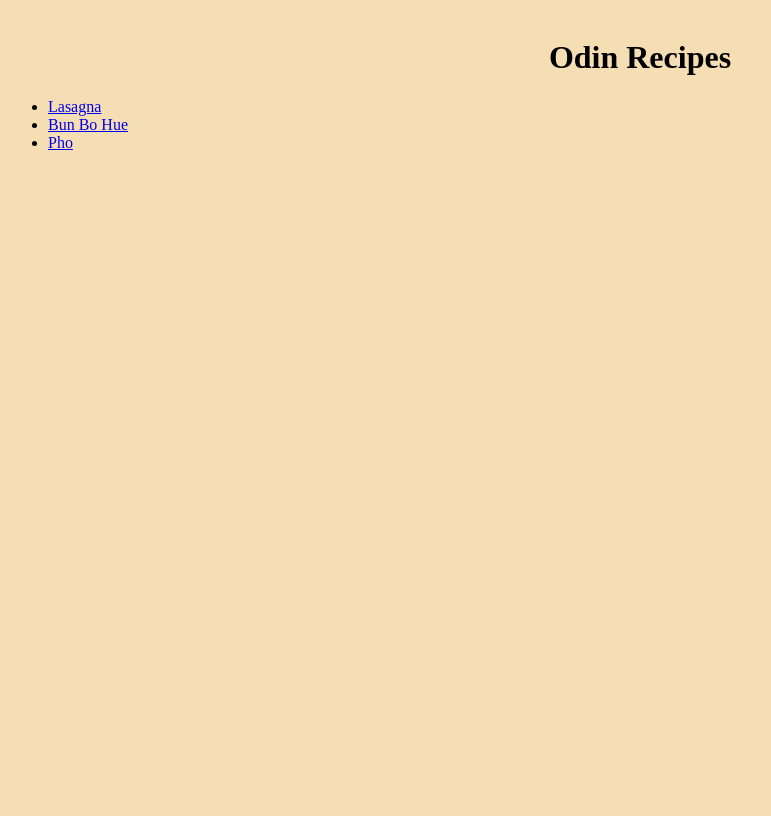
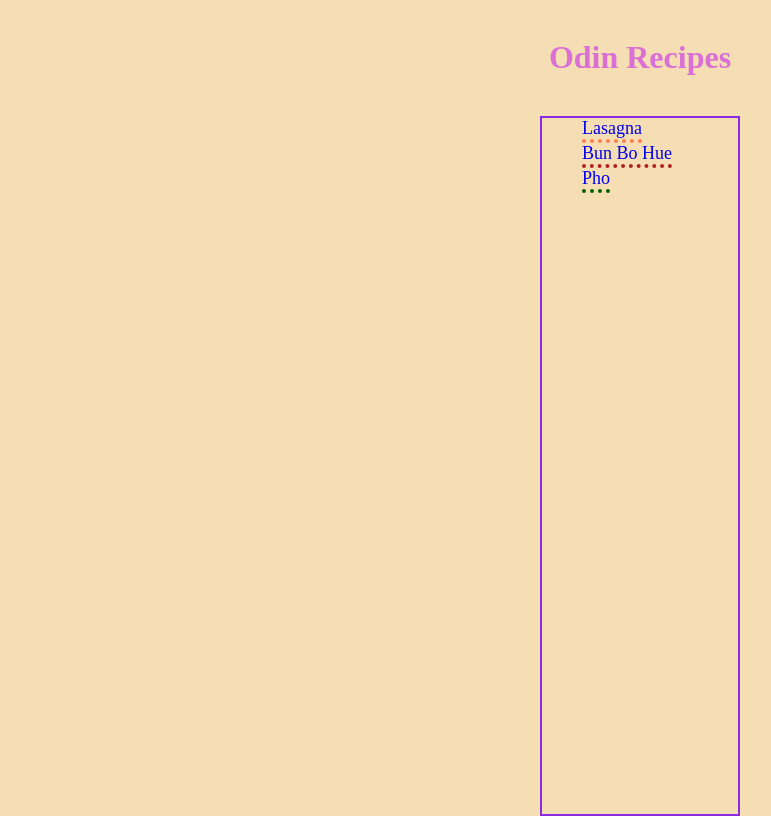
Before and after one commit to phil-vo/odin-recipes, a plain HTML site: page index.html in a window 1280 px wide. Shown: the whole page, without its empty margins (0-771 px from the left). Drawn offline with Linux system fonts and the light colour scheme.

Commit message:
Add style to recipe home page

```diff
--- a/index.html
+++ b/index.html
@@ -7,11 +7,11 @@
   </head>
 
   <body>
-    <h1>Odin Recipes</h1>
+    <h1 id="home-title">Odin Recipes</h1>
 
-    <ul>
-    <li><a href="recipes/lasagna.html">Lasagna</a></li>
-    <li><a href="recipes/bun-bo-hue.html">Bun Bo Hue</a></li>
-    <li><a href="recipes/pho.html">Pho</a></li>
+    <ul id="recipes">
+    <li><a href="recipes/lasagna.html" id="lasagna-link">Lasagna</a></li>
+    <li><a href="recipes/bun-bo-hue.html" id="bbh-link">Bun Bo Hue</a></li>
+    <li><a href="recipes/pho.html" id="pho-link">Pho</a></li>
   </body>
 </html>
--- a/style.css
+++ b/style.css
@@ -6,6 +6,42 @@
 
 body {
   padding-top: 10px;
+}
+
+#home-title {
+  color: orchid;
+}
+
+#recipes {
+  border: 2px solid blueviolet;
+  width: 200px;
+  height: 700px;
+  font-size: large;
+  position: absolute;
+  left: 50%;
+  margin-left: -100px;
+  list-style: none;
+}
+
+#lasagna-link,
+#bbh-link,
+#pho-link {
+  text-decoration: none;
+  display: block;
+  width: fit-content;
+  text-align: center;
+}
+
+#lasagna-link {
+  border-bottom: 4px dotted coral;
+}
+
+#bbh-link {
+  border-bottom: 4px dotted firebrick;
+}
+
+#pho-link {
+  border-bottom: 4px dotted darkgreen;
 }
 
 #home {
@@ -17,9 +53,6 @@ body {
   &:hover {
     background-color: gold;
   }
-}
-
-a#home {
   text-decoration: none;
 }
 
```
